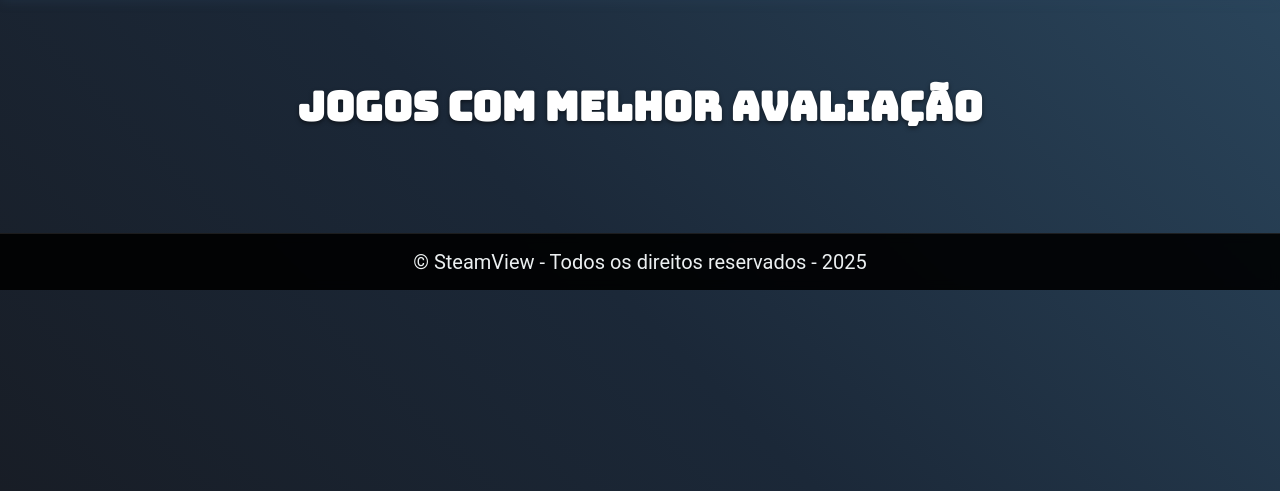
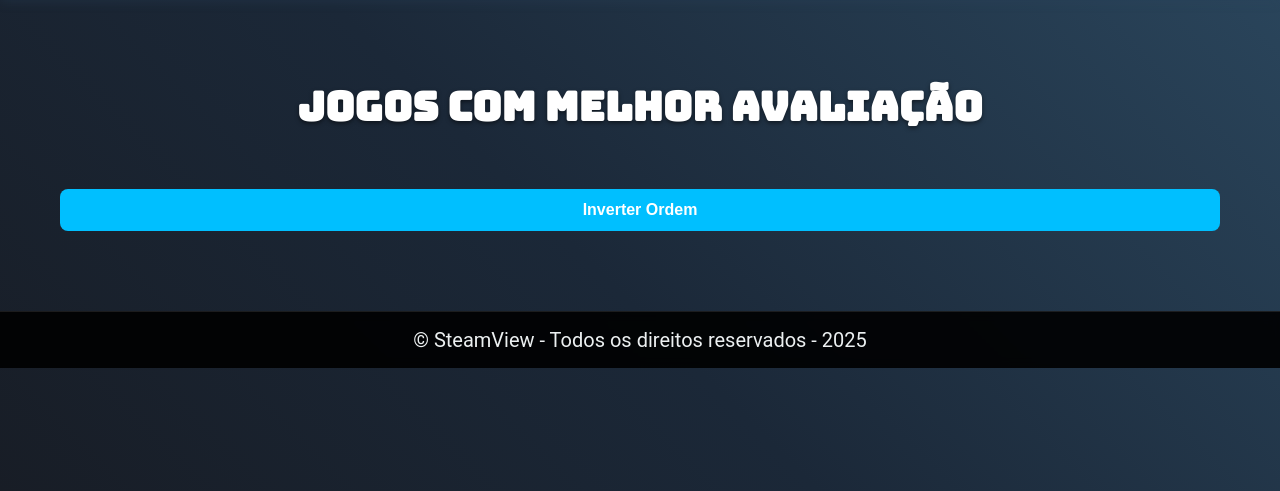
Before and after one commit to GMiranda21ML/SteamView, a Django app: page /ratingsearch/ in a window 1280 px wide. Shown: the part 86-577 px from the top of the page. Run offline with Django 5.2, Linux system fonts and the light colour scheme; the visitor is signed in with stand-in values (Sample User, id 1); data that the repository does not hold is empty; parts of the project's set-up code (start-up, migrations or seed data) failed here and were passed over; some libraries are stand-ins or nearby versions; some web fonts are replaced.

Commit message:
Inversão rating search

```diff
--- a/steamview/static/styles/rating.css
+++ b/steamview/static/styles/rating.css
@@ -24,7 +24,22 @@
   padding: 0 10px;
 }
 
+#invert-order {
+  background-color: #00bfff;
+  color: #ffffff;
+  padding: 12px 28px;
+  font-size: 1rem;
+  font-weight: bold;
+  border: none;
+  border-radius: 8px;
+  cursor: pointer;
+  margin-bottom: 20px;
+  transition: background-color 0.3s ease;
+}
 
+#invert-order:hover {
+  background-color: #0099cc;
+}
 
 #load-more {
   background-color: #00bfff;
--- a/steamview/templates/steamview/ratingsearch.html
+++ b/steamview/templates/steamview/ratingsearch.html
@@ -5,6 +5,10 @@
 {% block content %}
   <div class="ratings-container">
     <h2 class="page-title">Jogos com Melhor Avaliação</h2>
+
+    <div class="button-container">
+      <button id="invert-order" aria-label="Inverter ordem">Inverter Ordem</button>
+    </div>
 
     <div class="games-grid" id="games-container">
       <!-- Cards serão adicionados aqui via JS -->
--- a/steamview/views.py
+++ b/steamview/views.py
@@ -80,7 +80,7 @@ def lancamentos_recentes(request):
 def importar_jogos_recentes():
     page = 1
     total_importados = 0
-    data_inicio = "2020-01-01"
+    data_inicio = "2024-01-01"
     data_fim = "2025-12-31"
 
     while True:
@@ -191,7 +191,13 @@ def remover_duplicatas():
 
 def api_jogos(request):
     page_number = int(request.GET.get("page", 1))
-    all_games = Jogos.objects.all().order_by('-rating')
+    order = request.GET.get('order', 'desc')
+
+    if order == 'asc':
+        all_games = Jogos.objects.all().order_by('rating')  # Menor para maior
+    else:
+        all_games = Jogos.objects.all().order_by('-rating')  # Maior para menor
+
 
     paginator = Paginator(all_games, 10)  # 6 por página
     try:
```
Also changed, not shown: steamview/static/js/ratingsearch.js (+23 -6 lines).
